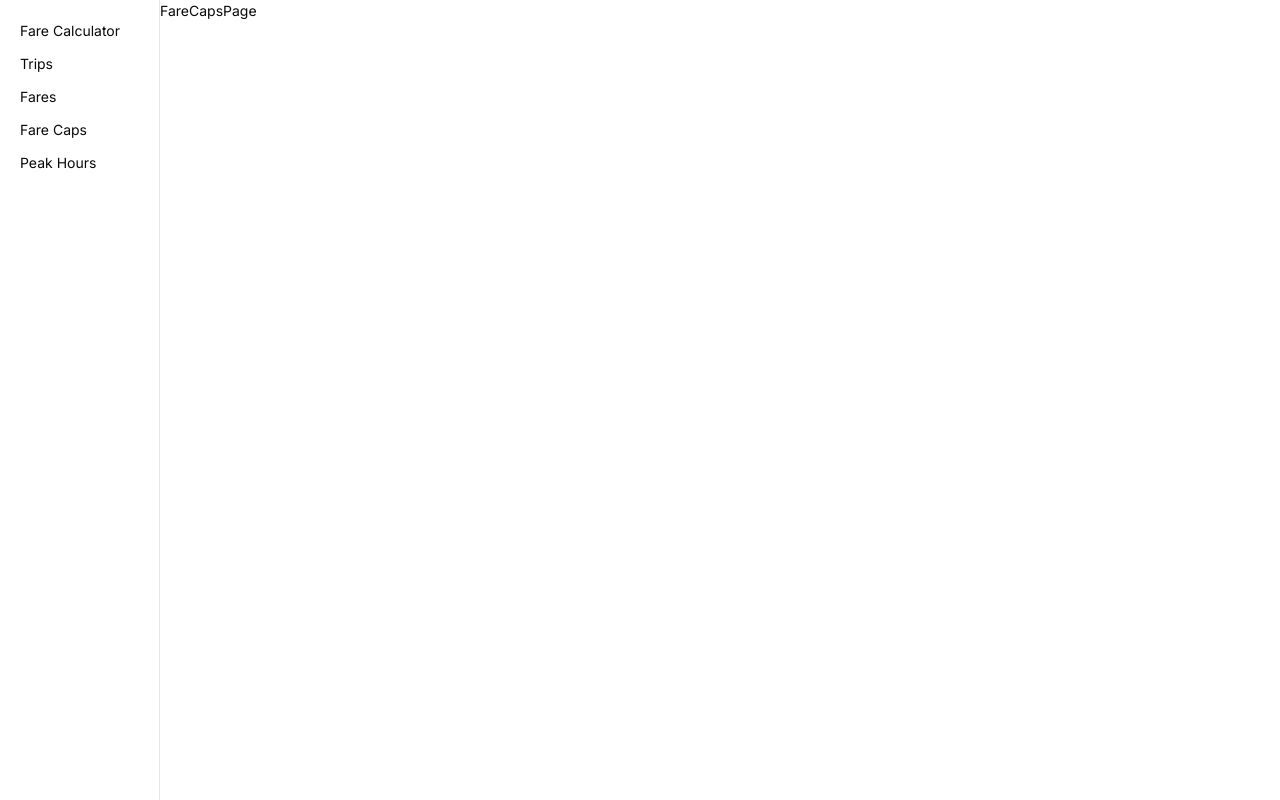
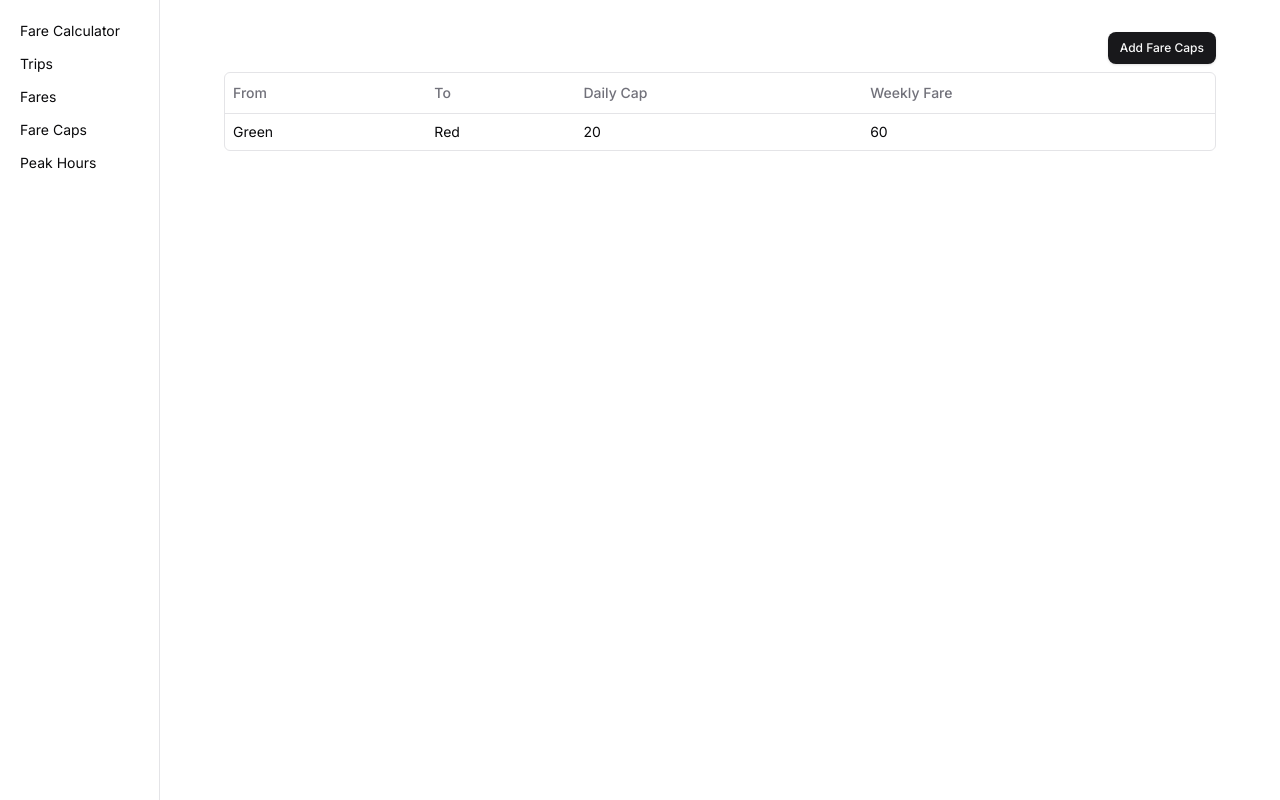
Before and after one commit to avin-kavish/code-samples, a Next.js app in the folder next-typescript-app/: page /fare-caps in a window 1280 px wide. Built offline with nearby package versions, Linux system fonts and the light colour scheme.

Commit message:
Add sample content to fare and fare caps pages

```diff
--- a/next-typescript-app/src/app/fare-caps/page.tsx
+++ b/next-typescript-app/src/app/fare-caps/page.tsx
@@ -1,3 +1,33 @@
+"use client"
+import { Button } from "@/components/ui/button"
+import { DataTable } from "@/components/ui/data-table"
+
+const columns = [
+  { header: "From", accessorKey: "from" },
+  { header: "To", accessorKey: "to" },
+  { header: "Daily Cap", accessorKey: "dailyCap" },
+  { header: "Weekly Fare", accessorKey: "weeklyCap" },
+]
+
+const sampleData = [
+  {
+    id: "1",
+    from: "Green",
+    to: "Red",
+    dailyCap: 20,
+    weeklyCap: 60,
+  },
+]
+
 export default function FareCapsPage() {
-  return <div>FareCapsPage</div>
+  return (
+    <div className="mt-4 p-4 mx-auto max-w-screen-lg">
+      <div className="pb-2 flex justify-end">
+        <Button>Add Fare Caps</Button>
+      </div>
+      <div>
+        <DataTable columns={columns} data={sampleData} />
+      </div>
+    </div>
+  )
 }
--- a/next-typescript-app/src/app/fares/page.tsx
+++ b/next-typescript-app/src/app/fares/page.tsx
@@ -1,3 +1,33 @@
+"use client"
+import { Button } from "@/components/ui/button"
+import { DataTable } from "@/components/ui/data-table"
+
+const columns = [
+  { header: "From", accessorKey: "from" },
+  { header: "To", accessorKey: "to" },
+  { header: "Peak Fare", accessorKey: "peakFare" },
+  { header: "Off Peak Fare", accessorKey: "offPeakFare" },
+]
+
+const sampleData = [
+  {
+    id: "1",
+    from: "Green",
+    to: "Red",
+    peakFare: 8.5,
+    offPeakFare: 6,
+  },
+]
+
 export default function FaresPage() {
-  return <div>FaresPage</div>
+  return (
+    <div className="mt-4 p-4 mx-auto max-w-screen-lg">
+      <div className="pb-2 flex justify-end">
+        <Button>Add Fare</Button>
+      </div>
+      <div>
+        <DataTable columns={columns} data={sampleData} />
+      </div>
+    </div>
+  )
 }
```
